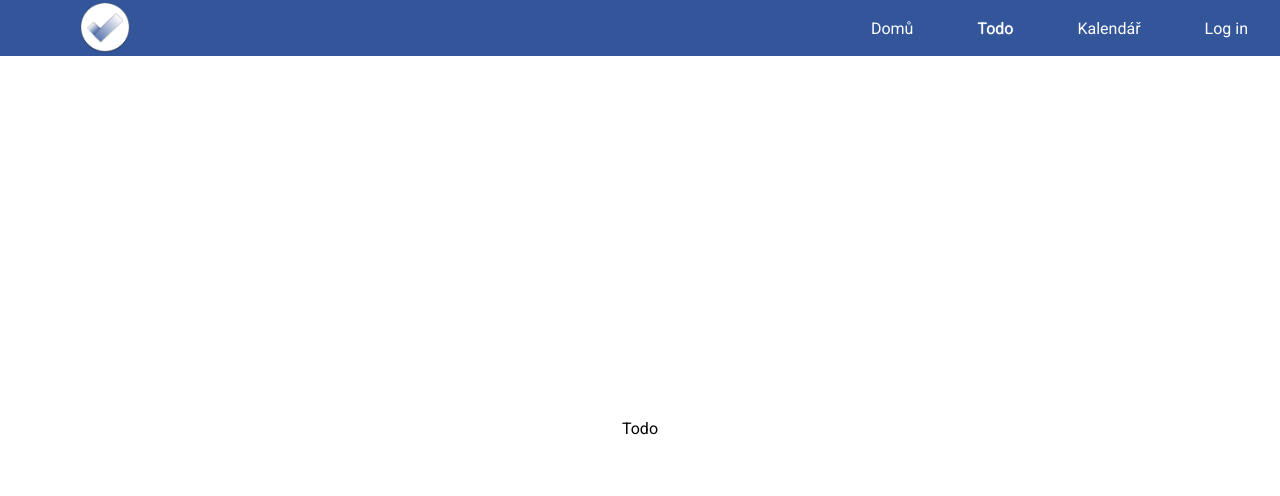
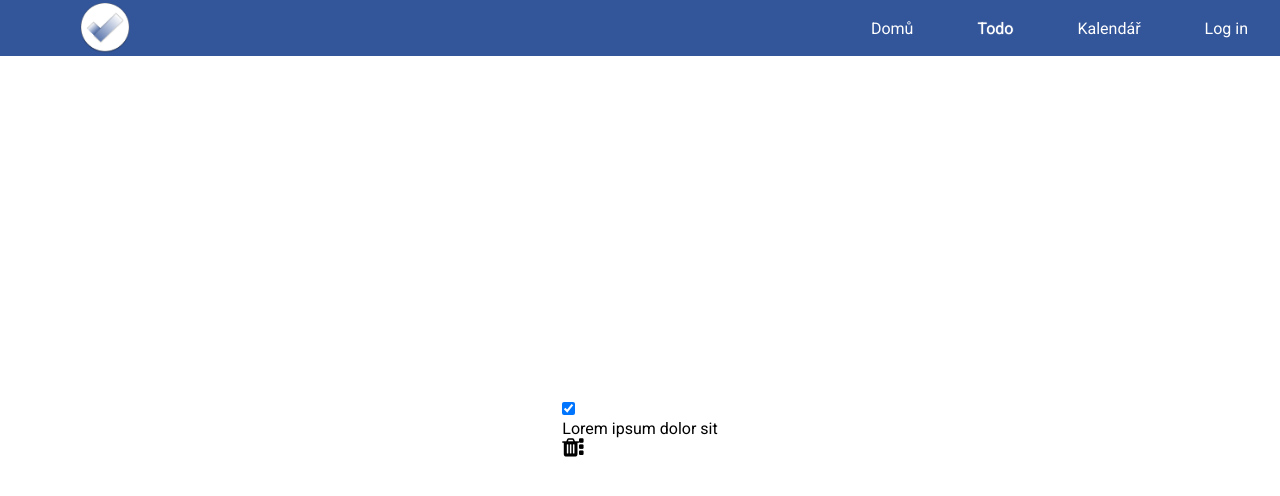
Before and after one commit to Wojtic/calendar-todo, a React (Create React App) app in the folder front-end/: page /todo in a window 1280 px wide. Shown: the top 496 px of the page. Built offline with nearby package versions, Linux system fonts and the light colour scheme.

Commit message:
Added basic todo without styling.

```diff
--- a/front-end/src/components/App.jsx
+++ b/front-end/src/components/App.jsx
@@ -3,7 +3,7 @@ import Navigation from "./Navigation/Navigation.jsx";
 import LoginForm from "./Login/LoginForm.jsx";
 import Home from "./Home/Home.jsx";
 import Calendar from "./Calendar/Calendar.jsx";
-import Todo from "./Todo/Todo.jsx";
+import Todo from "./Todo/TodoList.jsx";
 import { BrowserRouter as Router, Route, Switch } from "react-router-dom";
 import { UserProvider } from "./contexts/UserContext.jsx";
 
--- a/front-end/src/components/Todo/Todo.jsx
+++ b/front-end/src/components/Todo/Todo.jsx
@@ -1,5 +1,20 @@
-import React from "react";
+import React, { useState } from "react";
 
-export default function Todo() {
-  return <div>Todo</div>;
-}
+const Todo = (props) => {
+  const [checked, setChecked] = useState(props.checked);
+  return (
+    <div className="todo">
+      <input
+        type="checkbox"
+        name="finished"
+        defaultChecked={checked}
+        onClick={() => setChecked(!checked)}
+      />
+      <p>{props.task}</p>
+      <i className="fa fa-trash fa-lg"></i>
+      <i class="fa fa-ellipsis-v fa-lg"></i>
+    </div>
+  );
+};
+
+export default Todo;
--- /dev/null
+++ b/front-end/src/components/Todo/TodoList.jsx
@@ -0,0 +1,10 @@
+import React from "react";
+import Todo from "./Todo.jsx";
+
+export default function TodoList() {
+  return (
+    <div>
+      <Todo checked={true} task={"Lorem ipsum dolor sit"} />
+    </div>
+  );
+}
```
